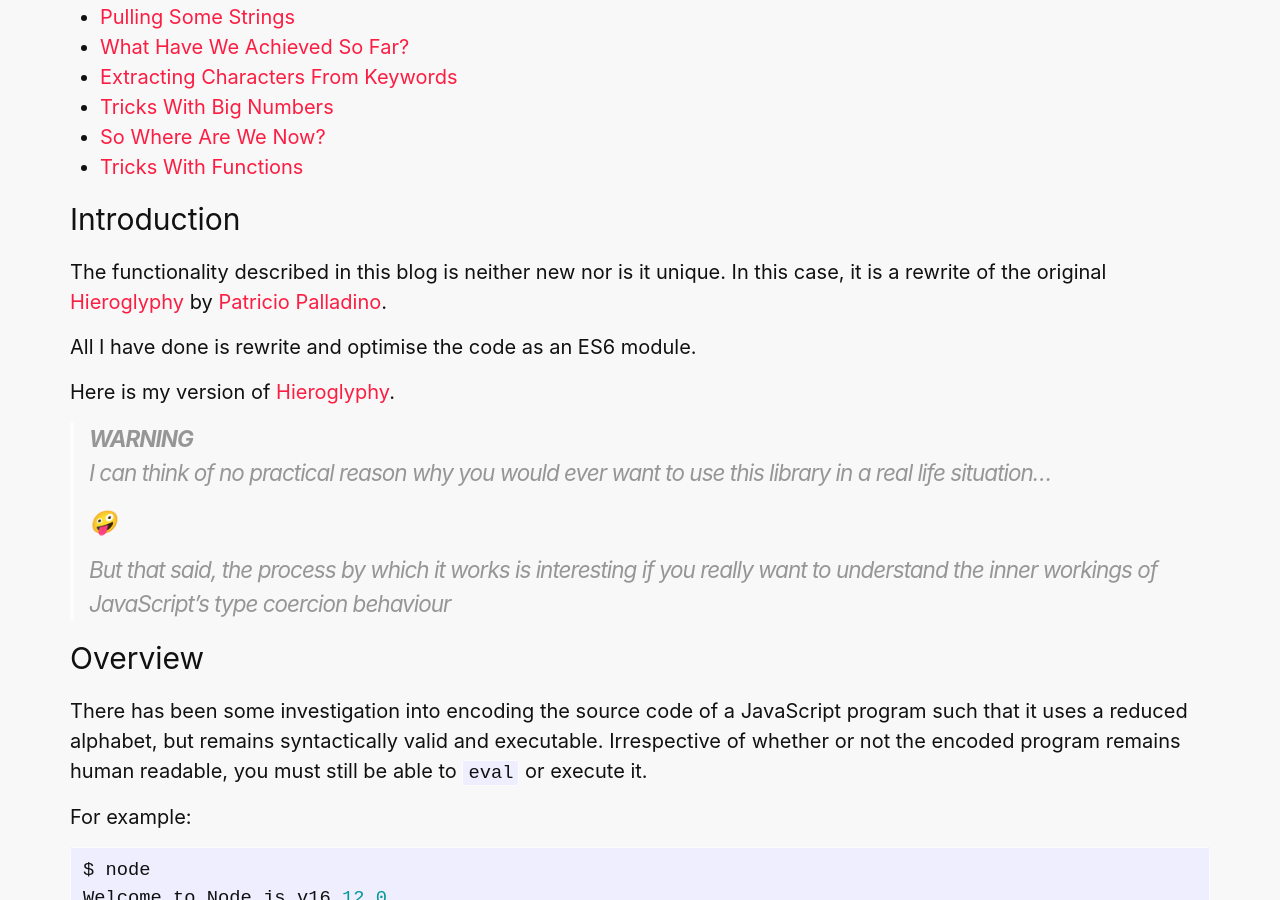
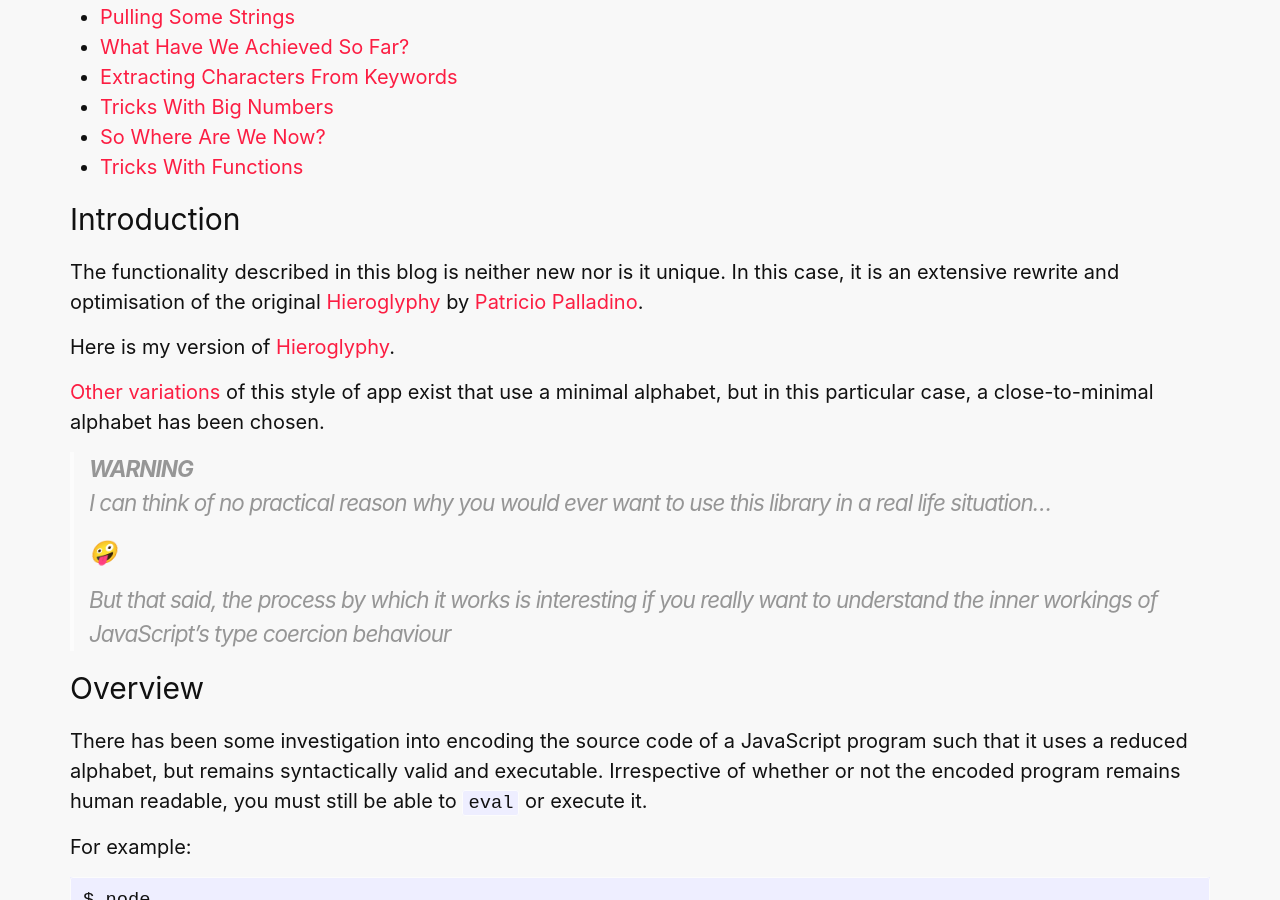
Before and after one commit to redbadger/awesome-badger, a Jekyll site: the page built from _posts/2023-03-17-hieroglyphy.md, in a window 1280 px wide and 900 px high, scrolled down 626 px. Built offline with Jekyll 4.4.1, drawn with Linux system fonts in a browser that asks for light colours; some web fonts are replaced.

Commit message:
Add external reference

```diff
--- a/_posts/2023-03-17-hieroglyphy.md
+++ b/_posts/2023-03-17-hieroglyphy.md
@@ -21,11 +21,11 @@ excerpt: JavaScript is (in)famous for being a highly dynamic language that allow
 # Introduction
 
 The functionality described in this blog is neither new nor is it unique.
-In this case, it is a rewrite of the original [Hieroglyphy](https://github.com/alcuadrado/hieroglyphy) by [Patricio Palladino](https://github.com/alcuadrado/).
-
-All I have done is rewrite and optimise the code as an ES6 module.
+In this case, it is an extensive rewrite and optimisation of the original [Hieroglyphy](https://github.com/alcuadrado/hieroglyphy) by [Patricio Palladino](https://github.com/alcuadrado/).
 
 Here is my version of [Hieroglyphy](https://github.com/ChrisWhealy/hieroglyphy).
+
+[Other variations](https://github.com/aemkei/jsfuck) of this style of app exist that use a minimal alphabet, but in this particular case, a close-to-minimal alphabet has been chosen.
 
 > ***WARNING***<br>
 > I can think of no practical reason why you would ever want to use this library in a real life situation...
```
